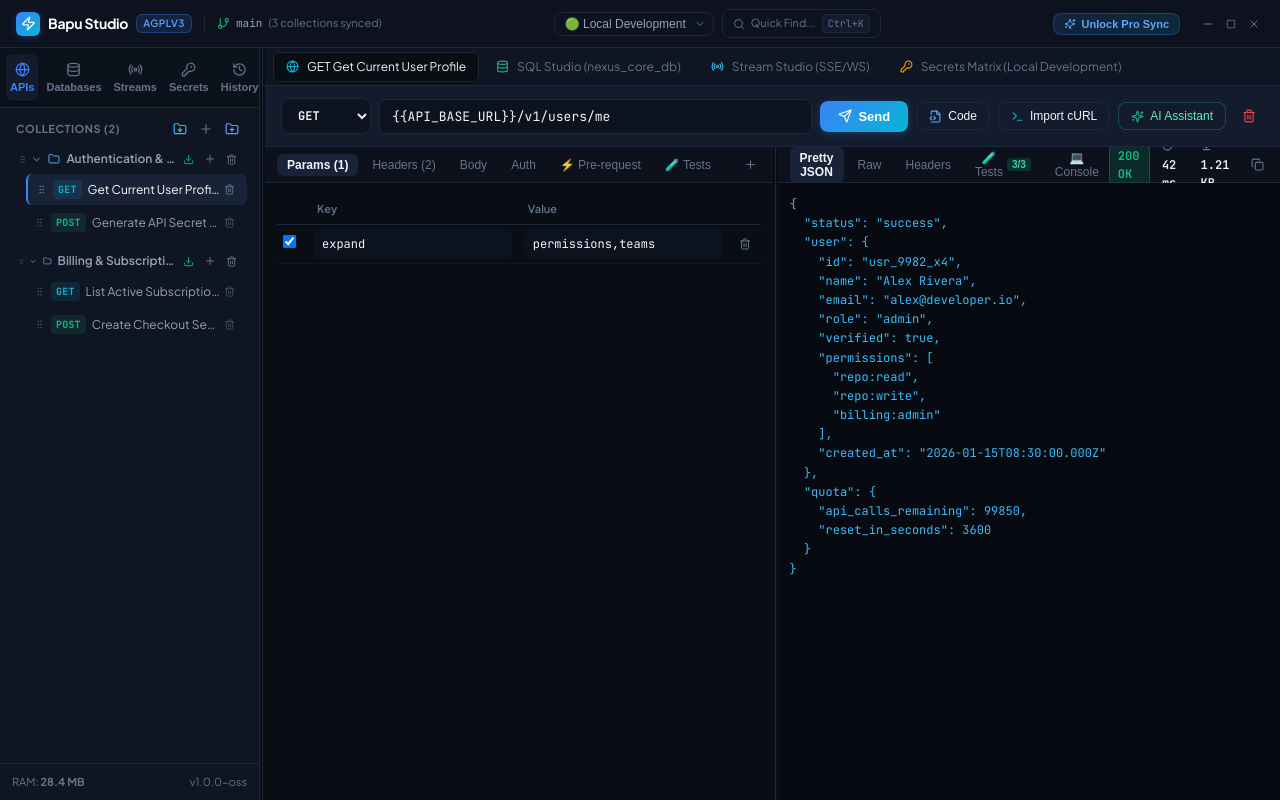
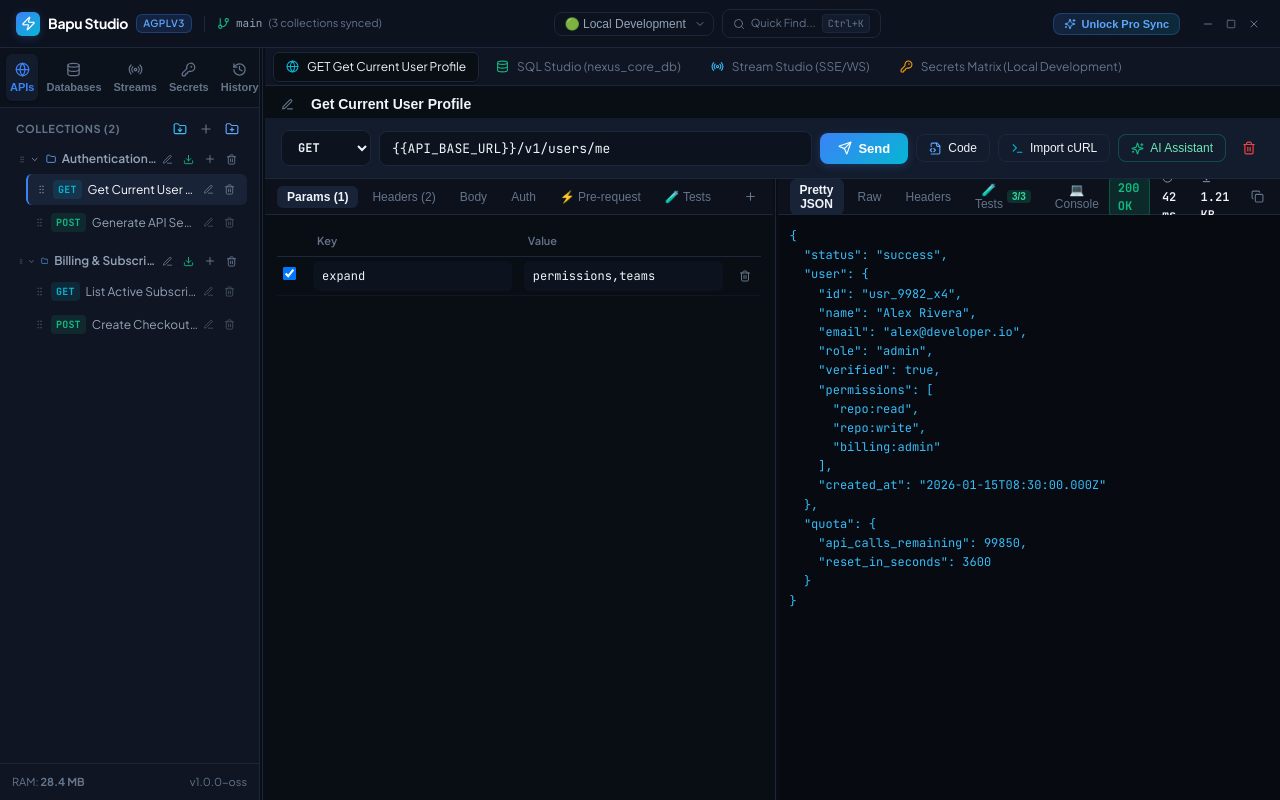
Before and after one commit to joravar/bapu-studio, a React (Vite) app: page / in a window 1280 px wide. Built offline with nearby package versions, Linux system fonts and the light colour scheme.

Commit message:
feat: add inline and header renaming for API requests and collections

```diff
--- a/src/App.tsx
+++ b/src/App.tsx
@@ -313,6 +313,20 @@
     };
   }, [isResizingSidebar]);
 
+  const handleRenameCollection = (collectionId: string, newName: string) => {
+    setCollections(prev => prev.map(c => c.id === collectionId ? { ...c, name: newName } : c));
+  };
+
+  const handleRenameRequest = (requestId: string, newName: string) => {
+    setCollections(prev => prev.map(col => ({
+      ...col,
+      requests: col.requests.map(r => r.id === requestId ? { ...r, name: newName } : r)
+    })));
+    if (activeRequest && activeRequest.id === requestId) {
+      setActiveRequest(prev => prev ? { ...prev, name: newName } : null);
+    }
+  };
+
   const handleImportCollection = (newCol: Collection) => {
     setCollections(prev => [...prev, newCol]);
     if (newCol.requests.length > 0) {
@@ -348,8 +362,10 @@
             onNewRequest={handleNewRequest}
             onAddCollection={handleAddCollection}
             onDeleteCollection={handleDeleteCollection}
+            onRenameCollection={handleRenameCollection}
             onNewRequestInCollection={handleNewRequestInCollection}
             onDeleteRequest={handleDeleteRequest}
+            onRenameRequest={handleRenameRequest}
             onReorderCollections={handleReorderCollections}
             onReorderRequests={handleReorderRequests}
             onMoveRequest={handleMoveRequest}
--- a/src/components/ApiStudio/ApiStudio.tsx
+++ b/src/components/ApiStudio/ApiStudio.tsx
@@ -11,7 +11,8 @@
   Database,
   ArrowDownToLine,
   Terminal,
-  FileCode2
+  FileCode2,
+  Edit3
 } from 'lucide-react';
 import { ApiRequest, ApiResponse, Environment, HttpMethod, KeyValuePair, TestAssertionResult } from '../../types';
 import { CodeSnippetModal } from './CodeSnippetModal';
@@ -261,6 +262,19 @@
 
   return (
     <div style={{ display: 'flex', flexDirection: 'column', height: '100%', overflow: 'hidden' }}>
+      {/* Top Request Title & Quick Rename Bar */}
+      <div className="request-title-bar">
+        <Edit3 size={13} color="var(--text-dim)" />
+        <input
+          type="text"
+          value={activeRequest.name}
+          onChange={(e) => onUpdateRequest({ ...activeRequest, name: e.target.value })}
+          placeholder="Request Name (e.g. List All Users)"
+          className="request-title-input"
+          title="Click to rename this request"
+        />
+      </div>
+
       {/* Top URL & Method Bar */}
       <div className="request-bar-container">
         <select
--- a/src/components/Sidebar.tsx
+++ b/src/components/Sidebar.tsx
@@ -15,7 +15,8 @@
   GripVertical,
   Upload,
   Download,
-  FolderDown
+  FolderDown,
+  Edit3
 } from 'lucide-react';
 import { Collection, ApiRequest, DatabaseConnection, HistoryItem } from '../types';
 import { NewCollectionModal } from './ApiStudio/NewCollectionModal';
@@ -33,8 +34,10 @@
   onNewRequest: () => void;
   onAddCollection: (name: string) => void;
   onDeleteCollection: (collectionId: string) => void;
+  onRenameCollection?: (collectionId: string, newName: string) => void;
   onNewRequestInCollection: (collectionId: string) => void;
   onDeleteRequest: (requestId: string) => void;
+  onRenameRequest?: (requestId: string, newName: string) => void;
   onReorderCollections?: (sourceIndex: number, destIndex: number) => void;
   onReorderRequests?: (collectionId: string, sourceIndex: number, destIndex: number) => void;
   onMoveRequest?: (sourceColId: string, destColId: string, sourceIndex: number, destIndex: number) => void;
@@ -57,8 +60,10 @@
   onNewRequest,
   onAddCollection,
   onDeleteCollection,
+  onRenameCollection,
   onNewRequestInCollection,
   onDeleteRequest,
+  onRenameRequest,
   onReorderCollections,
   onReorderRequests,
   onMoveRequest,
@@ -76,6 +81,12 @@
   const [isImportExportModalOpen, setIsImportExportModalOpen] = useState(false);
   const [selectedColForExport, setSelectedColForExport] = useState<string | undefined>(undefined);
   const [collapsedCols, setCollapsedCols] = useState<Record<string, boolean>>({});
+
+  // Inline Rename States
+  const [editingColId, setEditingColId] = useState<string | null>(null);
+  const [editingColName, setEditingColName] = useState('');
+  const [editingReqId, setEditingReqId] = useState<string | null>(null);
+  const [editingReqName, setEditingReqName] = useState('');
 
   // Drag and Drop States
   const [draggedColIndex, setDraggedColIndex] = useState<number | null>(null);
@@ -236,12 +247,58 @@
                       <GripVertical size={11} style={{ opacity: 0.4, cursor: 'grab', marginRight: '-2px' }} />
                       {isCollapsed ? <ChevronRight size={13} /> : <ChevronDown size={13} />}
                       <Folder size={14} color="#60a5fa" />
-                      <span style={{ overflow: 'hidden', textOverflow: 'ellipsis', whiteSpace: 'nowrap' }}>
+                      {editingColId === col.id ? (
+                        <input
+                          autoFocus
+                          value={editingColName}
+                          onChange={(e) => setEditingColName(e.target.value)}
+                          onClick={(e) => e.stopPropagation()}
+                          onKeyDown={(e) => {
+                            if (e.key === 'Enter') {
+                              if (onRenameCollection && editingColName.trim()) {
+                                onRenameCollection(col.id, editingColName.trim());
+                              }
+                              setEditingColId(null);
+                            } else if (e.key === 'Escape') {
+                              setEditingColId(null);
+                            }
+                          }}
+                          onBlur={() => {
+                            if (onRenameCollection && editingColName.trim()) {
+                              onRenameCollection(col.id, editingColName.trim());
+                            }
+                            setEditingColId(null);
+                          }}
+                          className="inline-rename-input"
+                          style={{ height: '22px', fontSize: '11px' }}
+                        />
+                      ) : (
+                        <span
+                          onDoubleClick={(e) => {
+                            e.stopPropagation();
+                            setEditingColId(col.id);
+                            setEditingColName(col.name);
+                          }}
+                          title="Double-click to rename collection"
+                          style={{ overflow: 'hidden', textOverflow: 'ellipsis', whiteSpace: 'nowrap' }}
+                        >
                           {col.name}
                         </span>
+                      )}
                     </div>
 
                     <div style={{ display: 'flex', alignItems: 'center', gap: '2px' }}>
+                      <button
+                        onClick={(e) => {
+                          e.stopPropagation();
+                          setEditingColId(col.id);
+                          setEditingColName(col.name);
+                        }}
+                        className="sidebar-action-btn"
+                        title={`Rename "${col.name}"`}
+                      >
+                        <Edit3 size={11} color="var(--text-dim)" />
+                      </button>
                       <button
                         onClick={(e) => {
                           e.stopPropagation();
@@ -358,11 +415,59 @@
                               <div className="sidebar-item-left" style={{ flex: 1, minWidth: 0, display: 'flex', alignItems: 'center', gap: '6px' }}>
                                 <GripVertical size={11} style={{ opacity: 0.35, flexShrink: 0 }} />
                                 <span className={`method-pill method-${req.method}`}>{req.method}</span>
-                                <span style={{ fontSize: '12px', overflow: 'hidden', textOverflow: 'ellipsis', whiteSpace: 'nowrap' }}>
+                                {editingReqId === req.id ? (
+                                  <input
+                                    autoFocus
+                                    value={editingReqName}
+                                    onChange={(e) => setEditingReqName(e.target.value)}
+                                    onClick={(e) => e.stopPropagation()}
+                                    onKeyDown={(e) => {
+                                      if (e.key === 'Enter') {
+                                        if (onRenameRequest && editingReqName.trim()) {
+                                          onRenameRequest(req.id, editingReqName.trim());
+                                        }
+                                        setEditingReqId(null);
+                                      } else if (e.key === 'Escape') {
+                                        setEditingReqId(null);
+                                      }
+                                    }}
+                                    onBlur={() => {
+                                      if (onRenameRequest && editingReqName.trim()) {
+                                        onRenameRequest(req.id, editingReqName.trim());
+                                      }
+                                      setEditingReqId(null);
+                                    }}
+                                    className="inline-rename-input"
+                                    style={{ height: '20px', fontSize: '11px' }}
+                                  />
+                                ) : (
+                                  <span
+                                    onDoubleClick={(e) => {
+                                      e.stopPropagation();
+                                      setEditingReqId(req.id);
+                                      setEditingReqName(req.name);
+                                    }}
+                                    title="Double-click to rename request"
+                                    style={{ fontSize: '12px', overflow: 'hidden', textOverflow: 'ellipsis', whiteSpace: 'nowrap' }}
+                                  >
                                     {req.name}
                                   </span>
+                                )}
                               </div>
 
+                              <div style={{ display: 'flex', alignItems: 'center', gap: '2px' }}>
+                                <button
+                                  onClick={(e) => {
+                                    e.stopPropagation();
+                                    setEditingReqId(req.id);
+                                    setEditingReqName(req.name);
+                                  }}
+                                  className="sidebar-action-btn"
+                                  title={`Rename "${req.name}"`}
+                                  style={{ opacity: isSelected ? 1 : 0.6 }}
+                                >
+                                  <Edit3 size={11} color="var(--text-dim)" />
+                                </button>
                                 <button
                                   onClick={(e) => {
                                     e.stopPropagation();
@@ -376,6 +481,7 @@
                                 >
                                   <Trash2 size={11} />
                                 </button>
+                              </div>
                             </div>
                           );
                         })
--- a/src/index.css
+++ b/src/index.css
@@ -850,3 +850,50 @@
   background-color: var(--bg-card-hover);
   border-color: var(--border-active);
 }
+
+/* Request Title & Inline Renaming */
+.request-title-bar {
+  display: flex;
+  align-items: center;
+  gap: 8px;
+  padding: 6px 16px 2px 16px;
+  background-color: var(--bg-app);
+}
+
+.request-title-input {
+  background: transparent;
+  border: 1px solid transparent;
+  border-radius: var(--radius-sm);
+  color: var(--text-main);
+  font-size: 14px;
+  font-weight: 700;
+  padding: 3px 8px;
+  outline: none;
+  width: auto;
+  min-width: 200px;
+  max-width: 480px;
+  transition: all 0.15s ease;
+}
+
+.request-title-input:hover {
+  background-color: rgba(255, 255, 255, 0.04);
+  border-color: var(--border-subtle);
+}
+
+.request-title-input:focus {
+  background-color: var(--bg-card);
+  border-color: var(--border-focus);
+  box-shadow: 0 0 0 2px var(--accent-glow);
+}
+
+.inline-rename-input {
+  background: var(--bg-card);
+  border: 1px solid var(--border-focus);
+  color: var(--text-main);
+  font-size: 12px;
+  font-weight: 600;
+  padding: 2px 6px;
+  border-radius: var(--radius-sm);
+  outline: none;
+  width: 100%;
+}
```
Also changed, not shown: scripts/run-all-tests.mjs (+44 -0 lines). Lines whose indentation alone changed are shown as unchanged.
